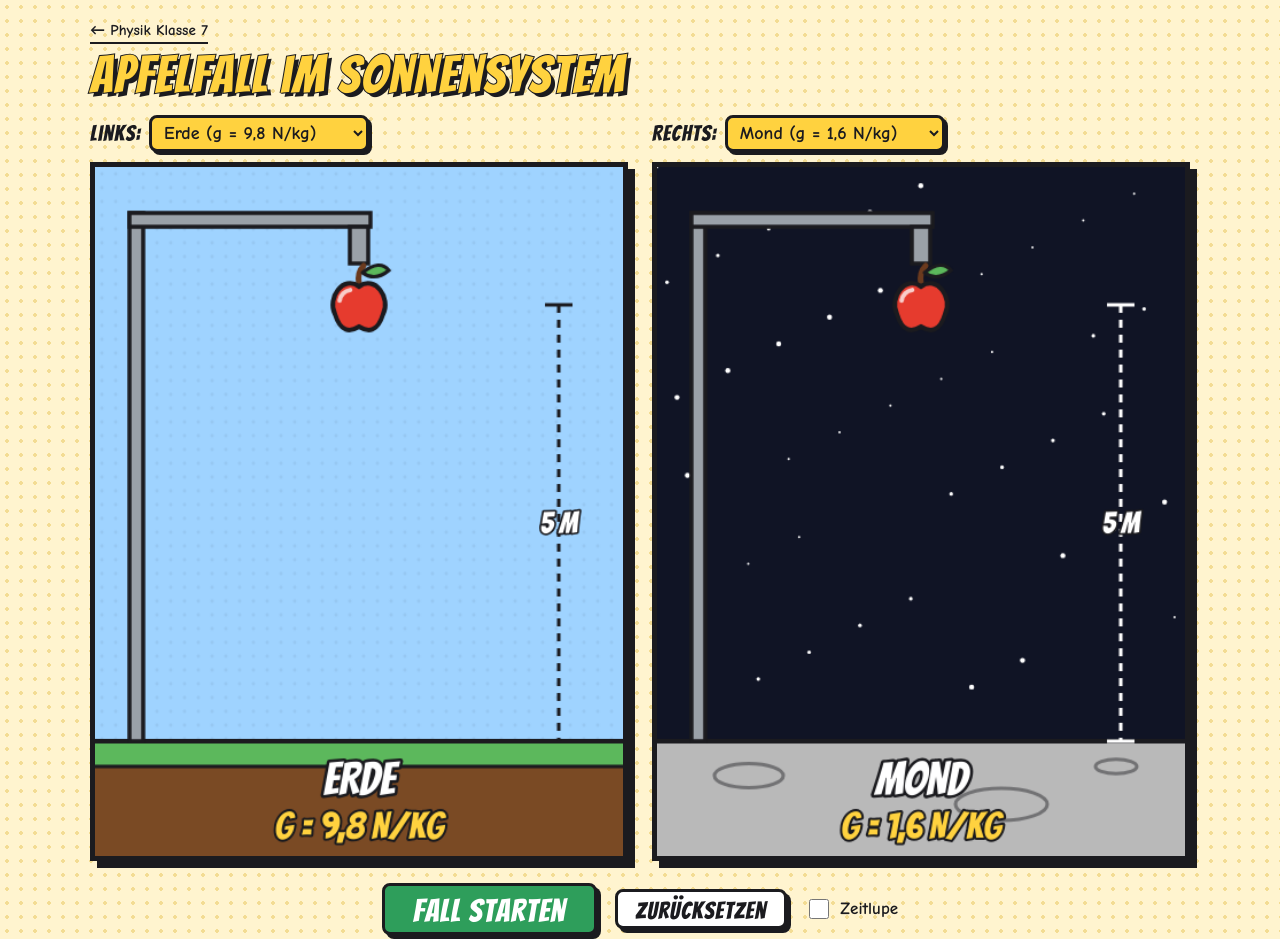
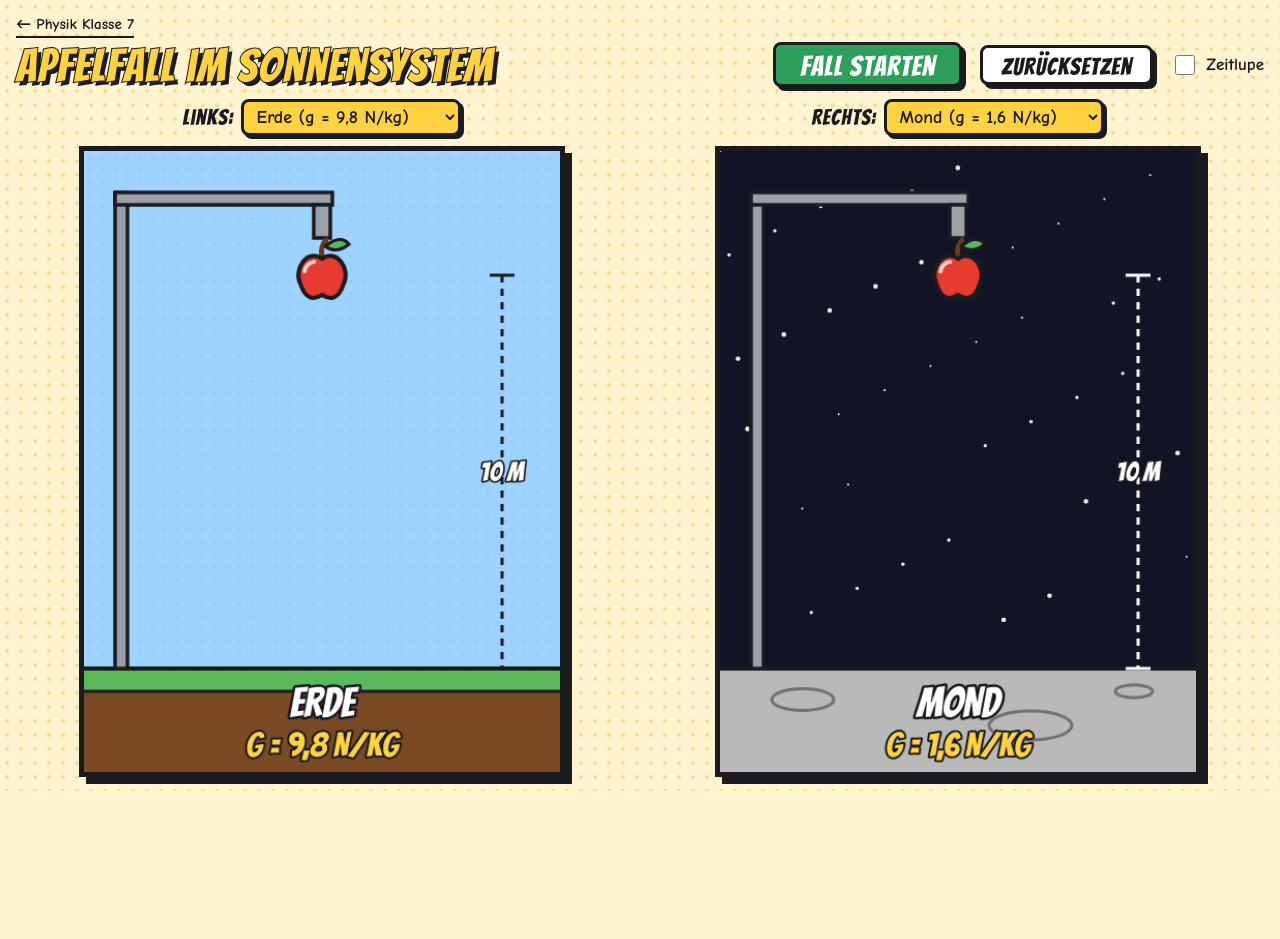
Before and after one commit to LenaKaeck/Physik-7, a plain HTML site: page ortsfaktor.html in a window 1280 px wide. Shown: the top 939 px of the page. After the commit the page ends 800 px from the top, so only its background shows below. Drawn offline with Linux system fonts and the light colour scheme.

Commit message:
Add files via upload

```diff
--- a/ortsfaktor.html
+++ b/ortsfaktor.html
@@ -30,12 +30,12 @@ body{
   background-color:var(--paper);
   background-image:radial-gradient(var(--paper-dot) 1.6px,transparent 1.8px);
   background-size:14px 14px;
-  padding-inline:16px;padding-block:18px 40px;
+  padding-inline:16px;padding-block:12px 14px;
 }
-.wrap{max-width:1100px;margin:0 auto;display:flex;flex-direction:column;gap:16px}
+.wrap{max-width:1400px;margin:0 auto;display:flex;flex-direction:column;gap:12px}
 .back{display:inline-block;font-weight:700;font-size:15px;color:var(--ink);text-decoration:none;border-bottom:2px solid var(--ink);margin-bottom:6px}
 .back:hover{color:var(--blue);border-color:var(--blue)}
-h1{font-family:var(--font-display);font-weight:400;letter-spacing:1.5px;font-size:clamp(32px,5.5vw,52px);line-height:.95;margin:0;
+h1{font-family:var(--font-display);font-weight:400;letter-spacing:1.5px;font-size:clamp(28px,4.5vw,46px);line-height:.95;margin:0;
   color:var(--yellow);-webkit-text-stroke:2px var(--ink);paint-order:stroke fill;text-shadow:4px 4px 0 var(--ink);text-wrap:balance}
 
 .duo{display:grid;grid-template-columns:1fr 1fr;gap:clamp(10px,2.5vw,24px)}
@@ -45,14 +45,16 @@ h1{font-family:var(--font-display);font-weight:400;letter-spacing:1.5px;font-siz
 select{font-family:var(--font-body);font-weight:700;font-size:18px;border:3px solid var(--ink);border-radius:8px;padding:4px 8px;
   background:var(--yellow);color:var(--ink);box-shadow:3px 3px 0 var(--ink);cursor:pointer;min-width:0;max-width:100%}
 select:disabled{opacity:.55;cursor:not-allowed}
-.panel{background:var(--panel);border:5px solid var(--ink);box-shadow:7px 7px 0 var(--ink);min-width:0}
-canvas{display:block;width:100%;height:auto;aspect-ratio:460/600}
+.panel{background:var(--panel);border:5px solid var(--ink);box-shadow:7px 7px 0 var(--ink);min-width:0;align-self:center;max-width:calc(100% - 7px)}
+header{display:flex;flex-wrap:wrap;align-items:flex-end;justify-content:space-between;gap:10px 20px}
+.pick{justify-content:center}
+canvas{display:block;width:100%;height:auto;aspect-ratio:460/600;max-width:100%}
 
-.controls{display:flex;flex-wrap:wrap;gap:12px 18px;align-items:center;justify-content:center;margin-top:6px}
+.controls{display:flex;flex-wrap:wrap;gap:12px 18px;align-items:center;justify-content:flex-end}
 .btn{font-family:var(--font-display);font-size:24px;letter-spacing:1px;border:3px solid var(--ink);background:var(--panel);color:var(--ink);
   padding:6px 18px 3px;border-radius:8px;box-shadow:4px 4px 0 var(--ink);cursor:pointer;transition:transform .1s, box-shadow .1s}
 .btn:active{transform:translate(3px,3px);box-shadow:1px 1px 0 var(--ink)}
-.btn.go{background:var(--green);color:#fff;font-size:32px;padding:8px 28px 4px}
+.btn.go{background:var(--green);color:#fff;font-size:28px;padding:6px 24px 3px}
 .btn:disabled{opacity:.45;cursor:not-allowed;transform:none;box-shadow:4px 4px 0 var(--ink)}
 .slow{display:inline-flex;align-items:center;gap:8px;font-weight:700;cursor:pointer}
 .slow input{width:20px;height:20px;accent-color:var(--blue)}
@@ -63,8 +65,15 @@ a:focus-visible,button:focus-visible,select:focus-visible,input:focus-visible{ou
 <body>
 <div class="wrap">
   <header>
-    <a class="back" href="index.html">← Physik Klasse 7</a>
-    <h1>Apfelfall im Sonnensystem</h1>
+    <div>
+      <a class="back" href="index.html">← Physik Klasse 7</a>
+      <h1>Apfelfall im Sonnensystem</h1>
+    </div>
+  <div class="controls">
+    <button class="btn go" id="go">Fall starten</button>
+    <button class="btn" id="reset">Zurücksetzen</button>
+    <label class="slow"><input type="checkbox" id="slow"> Zeitlupe</label>
+  </div>
   </header>
 
   <div class="duo">
@@ -78,11 +87,6 @@ a:focus-visible,button:focus-visible,select:focus-visible,input:focus-visible{ou
     </div>
   </div>
 
-  <div class="controls">
-    <button class="btn go" id="go">Fall starten</button>
-    <button class="btn" id="reset">Zurücksetzen</button>
-    <label class="slow"><input type="checkbox" id="slow"> Zeitlupe</label>
-  </div>
 </div>
 
 <script>
@@ -93,7 +97,7 @@ const W=460,H=600;
 const TOP_Y=120;          // Apfel-Mittelpunkt am Start
 const GROUND_Y=500;       // Oberfläche
 const R_APPLE=22;
-const HEIGHT_M=5;         // Fallhöhe in m
+const HEIGHT_M=10;         // Fallhöhe in m
 const PPM=(GROUND_Y-R_APPLE-TOP_Y)/HEIGHT_M;
 
 /* Ortsfaktoren (Oberfläche, bei Gasplaneten Wolkenobergrenze) in N/kg */
@@ -128,7 +132,20 @@ const SIDES=[L,R];
 
 let running=false,startT=0,landCount=0;
 
+function fit(){
+  // Panels so groß wie möglich, aber der ganze Fall muss ohne Scrollen sichtbar sein
+  const duo=document.querySelector(".duo");
+  const pick=document.querySelector(".pick");
+  const top=duo.getBoundingClientRect().top+window.scrollY;
+  const availH=window.innerHeight-top-pick.offsetHeight-10-10-7-16;
+  SIDES.forEach(s=>{
+    const colW=s.c.closest(".side").clientWidth-7-10;
+    const w=Math.max(120,Math.min(colW,availH*W/H));
+    s.c.style.width=w+"px";
+  });
+}
 function resize(){
+  fit();
   const dpr=Math.min(window.devicePixelRatio||1,2.5);
   SIDES.forEach(s=>{s.c.width=Math.round(W*dpr);s.c.height=Math.round(H*dpr);s.ctx.setTransform(dpr,0,0,dpr,0,0);});
   SIDES.forEach(draw);
@@ -183,7 +200,7 @@ function draw(s){
   const mk=b.stars?"#ffffff":INK;
   ctx.setLineDash([7,6]);ctx.strokeStyle=mk;ctx.lineWidth=3;ctx.beginPath();ctx.moveTo(W-56,TOP_Y);ctx.lineTo(W-56,GROUND_Y);ctx.stroke();ctx.setLineDash([]);
   [TOP_Y,GROUND_Y].forEach(y=>{ctx.beginPath();ctx.moveTo(W-68,y);ctx.lineTo(W-44,y);ctx.stroke();});
-  comic(ctx,"5 m",W-56,(TOP_Y+GROUND_Y)/2,26,"#fff",0);
+  comic(ctx,"10 m",W-56,(TOP_Y+GROUND_Y)/2,26,"#fff",0);
 
   // Apfel
   const squash=s.landed?Math.max(0,1-(performance.now()-s.landTime)/250):0;
@@ -230,7 +247,7 @@ function loop(now){
   requestAnimationFrame(loop);
 }
 resize();ui();
-if(document.fonts&&document.fonts.ready)document.fonts.ready.then(()=>SIDES.forEach(draw));
+if(document.fonts&&document.fonts.ready)document.fonts.ready.then(()=>{fit();SIDES.forEach(draw);});
 requestAnimationFrame(loop);
 })();
 </script>
```
